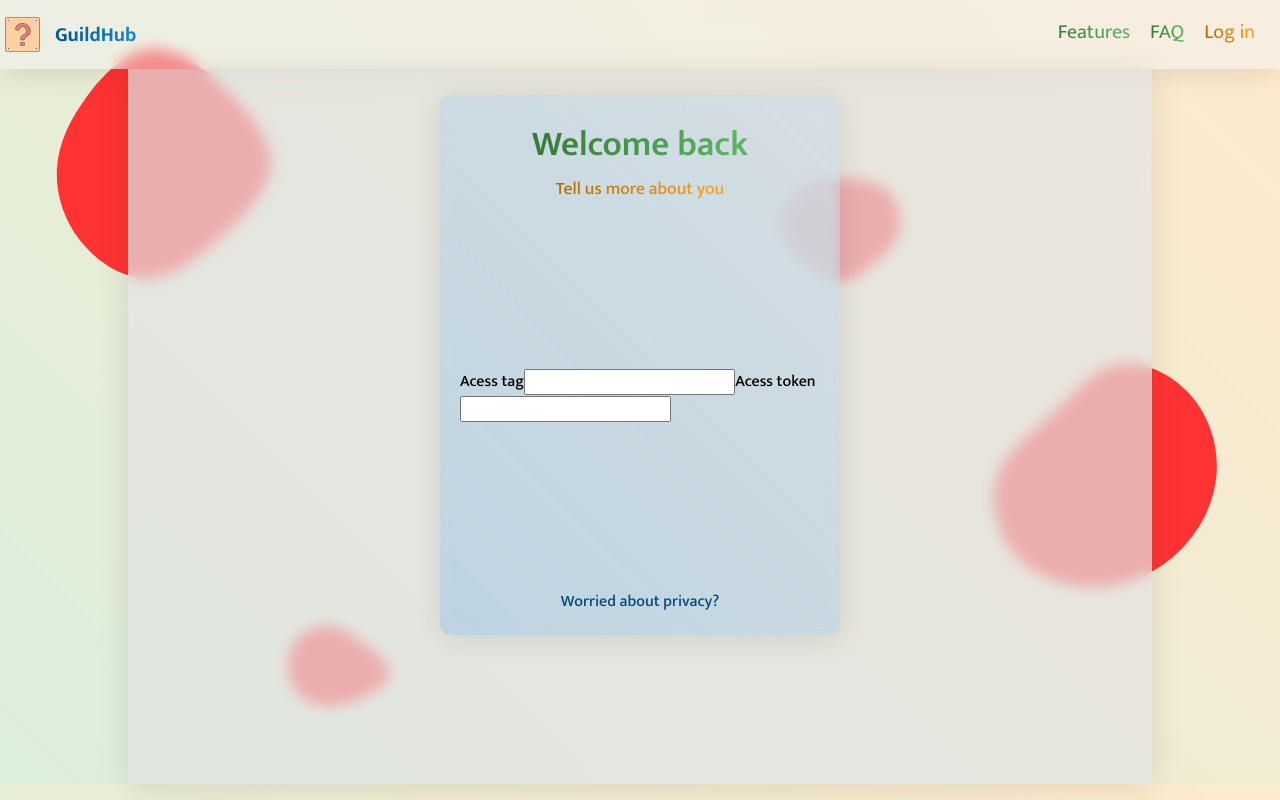
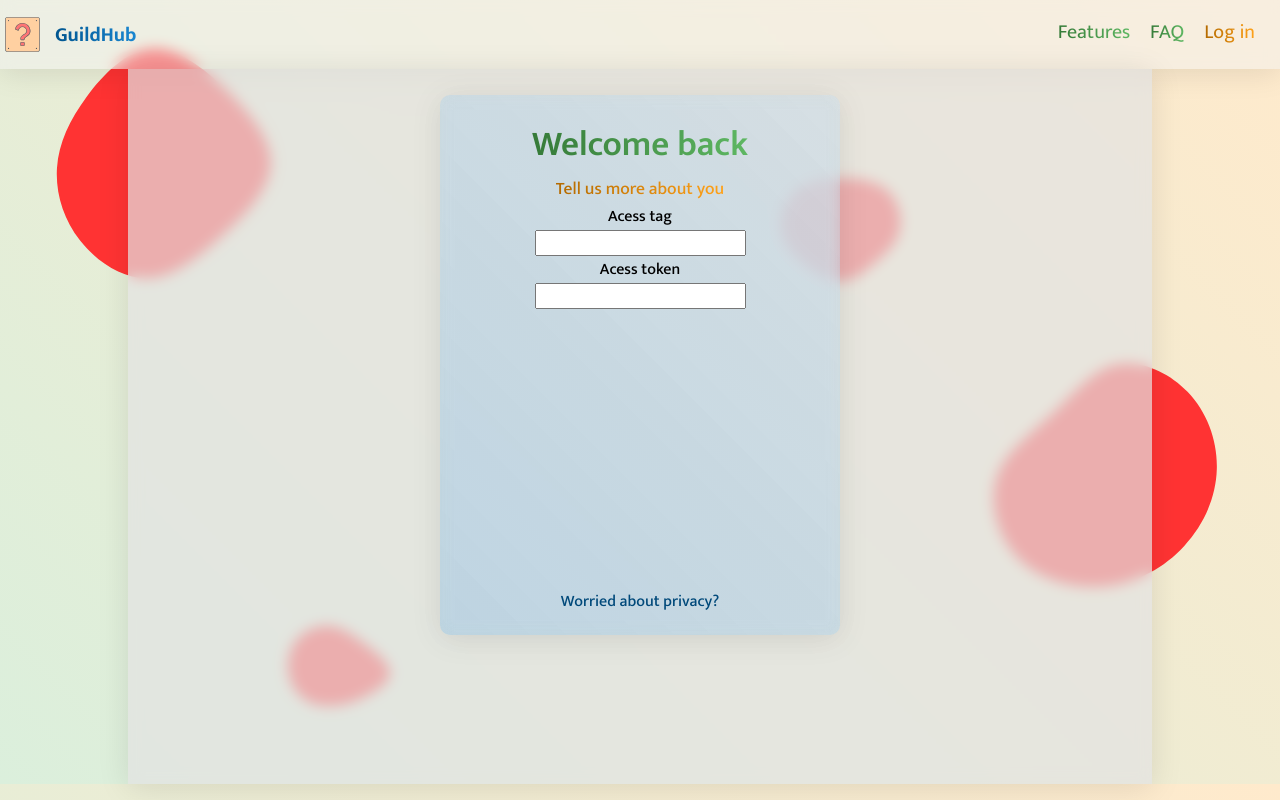
Before and after one commit to pasiastazebra/GuildHub, a Next.js app in the folder guildhub/: page /login in a window 1280 px wide. Built offline with nearby package versions, Linux system fonts and the light colour scheme.

Commit message:
uperwrapper

```diff
--- a/guildhub/components/auth/LoginForm.tsx
+++ b/guildhub/components/auth/LoginForm.tsx
@@ -8,6 +8,7 @@ import "@/styles/loginForm.scss";
 const LoginForm: React.FC = () => {
   return (
     <div className="app">
+      <div className="uperwrapper">
         <div className="wrapper top">
           <h1 className="txt-title">Welcome back</h1>
           <p className="txt-desc">Tell us more about you</p>
@@ -17,12 +18,17 @@ const LoginForm: React.FC = () => {
             <label htmlFor="tag" className="login-form-label">
               Acess tag
             </label>
-          <input name="tag" type="text"></input>
+            <input name="tag" type="text" className="login-form-input"></input>
             <label htmlFor="token" className="login-form-label">
               Acess token
             </label>
-          <input name="token" type="text"></input>
+            <input
+              name="token"
+              type="text"
+              className="login-form-input"
+            ></input>
           </form>
+        </div>
       </div>
       <div className="wrapper bot">
         <a className="wrapper-bot-link" href="/faq">
--- a/guildhub/styles/loginForm.scss
+++ b/guildhub/styles/loginForm.scss
@@ -61,3 +61,9 @@
     font-weight: 500;
   }
 }
+
+.login-form {
+  display: flex;
+  flex-direction: column;
+  text-align: center;
+}
```
Lines whose indentation alone changed are shown as unchanged.
